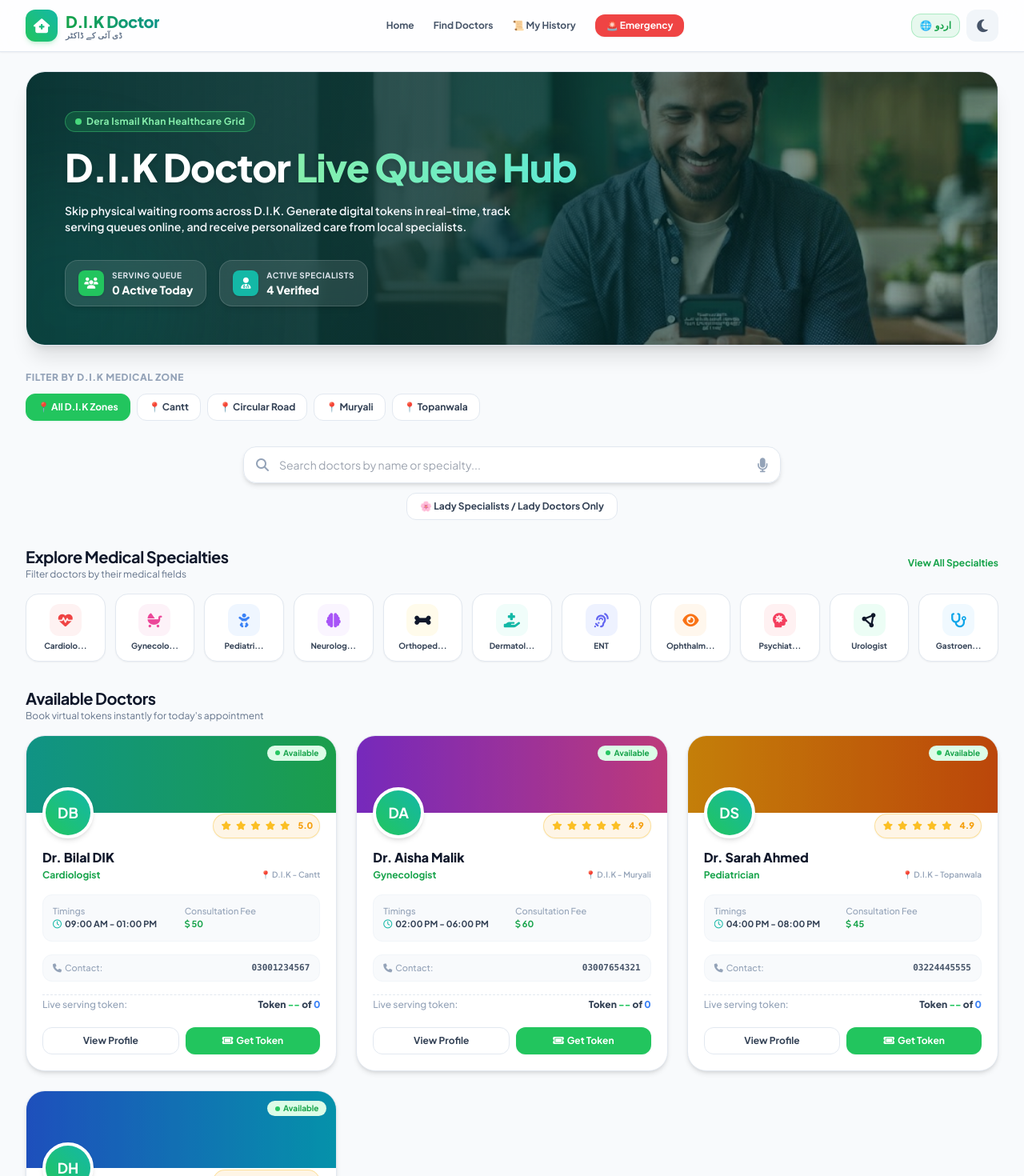
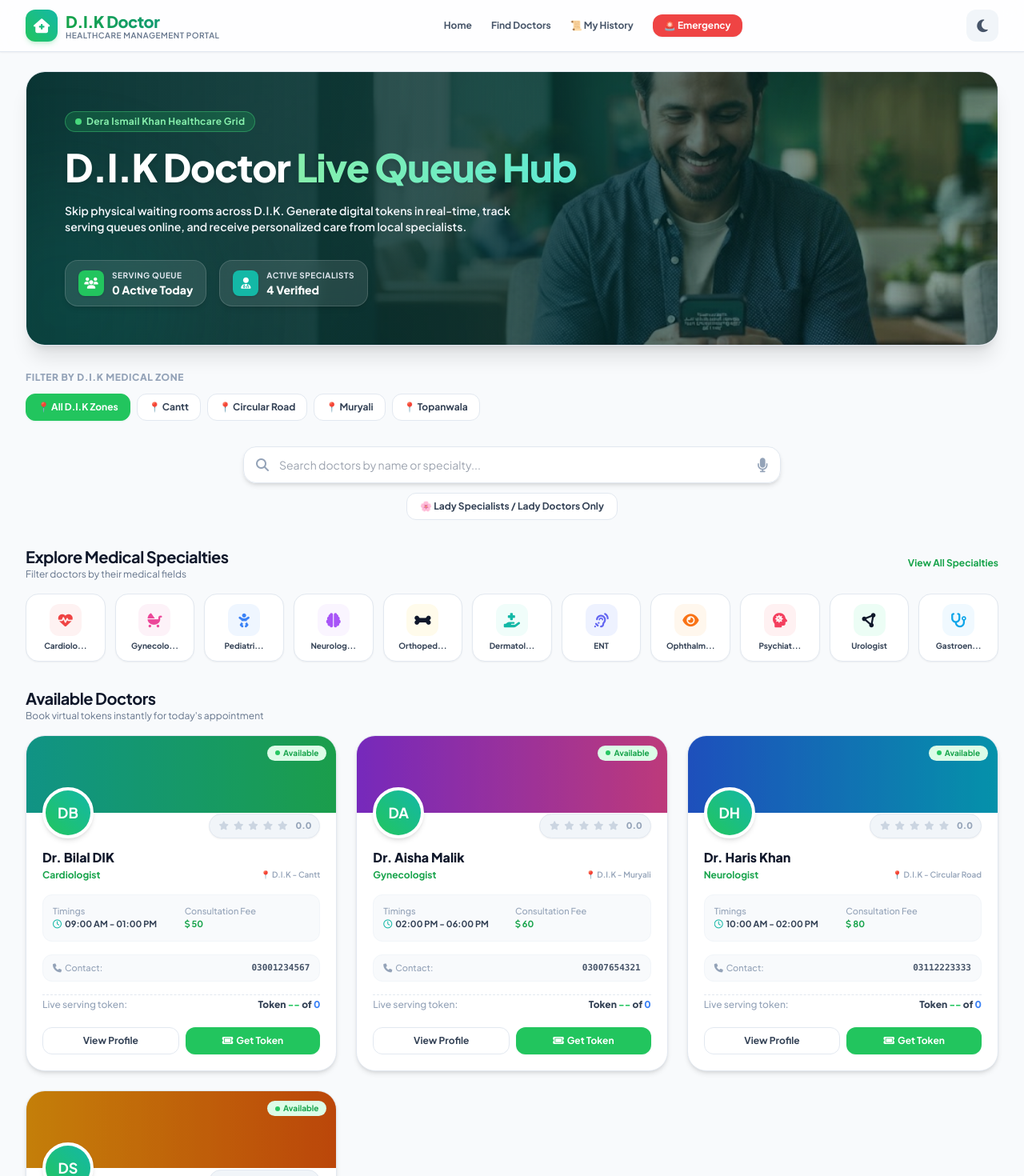
Before and after one commit to tanveermedaveer-jpg/D.I.K-Doctor, a React (Vite) app: page / in a window 1280 px wide. Shown: the top 1470 px of the page at 80% size. Built offline with nearby package versions, Linux system fonts and the light colour scheme.

Commit message:
Permanent Fix: Empty-by-default interactive star rating system, full Urdu brand title localization (ڈی آئی کے ڈاکٹر), and clean header without duplicate language toggle

```diff
--- a/src/App.jsx
+++ b/src/App.jsx
@@ -572,9 +572,13 @@ export default function App() {
     const docIndex = doctors.findIndex(d => d.id === docId);
     if (docIndex === -1) return;
     const doc = doctors[docIndex];
-    const currentRating = typeof doc.rating === 'number' ? doc.rating : 5.0;
-    const count = doc.ratingCount || 1;
-    const updatedAvg = parseFloat(((currentRating * count + ratingVal) / (count + 1)).toFixed(1));
+    const currentRating = typeof doc.rating === 'number' ? doc.rating : 0;
+    const count = doc.ratingCount || 0;
+
+    let updatedAvg = ratingVal;
+    if (count > 0 && currentRating > 0) {
+      updatedAvg = parseFloat(((currentRating * count + ratingVal) / (count + 1)).toFixed(1));
+    }
 
     const updatedDocs = [...doctors];
     updatedDocs[docIndex] = {
--- a/src/components/Banner.jsx
+++ b/src/components/Banner.jsx
@@ -44,7 +44,7 @@ export default function Banner({ activeTokens, activeDoctors, language }) {
         </span>
 
         <h1 className="text-3xl sm:text-4xl lg:text-5xl font-black tracking-tight leading-none text-white drop-shadow-md">
-          D.I.K Doctor <br className="sm:hidden" />
+          {isUrdu ? 'ڈی آئی کے ڈاکٹر' : 'D.I.K Doctor'} <br className="sm:hidden" />
           <span className="bg-gradient-to-r from-green-300 to-teal-300 bg-clip-text text-transparent">{trans.hubTitle}</span>
         </h1>
 
--- a/src/components/DoctorCard.jsx
+++ b/src/components/DoctorCard.jsx
@@ -1,6 +1,7 @@
-import React from 'react';
+import React, { useState } from 'react';
 
 export default function DoctorCard({ doc, onViewProfile, onGetToken, language, onRateDoctor }) {
+  const [hoverStar, setHoverStar] = useState(0);
   const nameInitials = doc.name.split(' ').map(n => n[0]).join('').slice(0, 2);
   const isUrdu = language === 'ur';
 
@@ -59,25 +60,36 @@ export default function DoctorCard({ doc, onViewProfile, onGetToken, language, o
           )}
         </div>
 
-        {/* Interactive 5-Star Rating Badge */}
-        <div className="flex items-center gap-1 bg-amber-500/10 dark:bg-amber-500/20 px-2 py-1 rounded-full border border-amber-400/40 text-amber-500 dark:text-amber-400 text-[11px] font-extrabold shadow-sm shrink-0">
-          <div className="flex items-center gap-0.5" title="Click stars to rate doctor">
-            {[1, 2, 3, 4, 5].map(star => (
+        {/* Empty-by-default Interactive 5-Star Rating Badge */}
+        <div className="flex items-center gap-1 bg-slate-100 dark:bg-slate-800/80 px-2.5 py-1 rounded-full border border-slate-200 dark:border-slate-700 text-[11px] font-extrabold shadow-sm shrink-0">
+          <div
+            className="flex items-center gap-0.5"
+            onMouseLeave={() => setHoverStar(0)}
+            title="Click stars to rate doctor"
+          >
+            {[1, 2, 3, 4, 5].map(star => {
+              const activeRating = hoverStar > 0 ? hoverStar : (doc.rating || 0);
+              const isFilled = star <= Math.round(activeRating);
+              return (
                 <button
                   key={star}
                   type="button"
+                  onMouseEnter={() => setHoverStar(star)}
                   onClick={(e) => {
                     e.stopPropagation();
                     if (onRateDoctor) onRateDoctor(doc.id, star);
                   }}
-                className="hover:scale-125 transition-transform p-0.5 text-amber-400 focus:outline-none"
+                  className="hover:scale-125 transition-transform p-0.5 focus:outline-none"
                   title={`Rate ${star} star${star > 1 ? 's' : ''}`}
                 >
-                <i className={`fa-solid fa-star ${star <= Math.round(doc.rating || 5) ? 'text-amber-400' : 'text-slate-300 dark:text-slate-600'}`}></i>
+                  <i className={`fa-solid fa-star ${isFilled ? 'text-amber-400' : 'text-slate-300 dark:text-slate-600'}`}></i>
                 </button>
-            ))}
+              );
+            })}
           </div>
-          <span className="ml-1 text-[11px] font-black">{doc.rating ? (typeof doc.rating === 'number' ? doc.rating.toFixed(1) : doc.rating) : '5.0'}</span>
+          <span className={`ml-1 text-[11px] font-black ${doc.rating > 0 ? 'text-amber-500 dark:text-amber-400' : 'text-slate-400'}`}>
+            {doc.rating && doc.rating > 0 ? (typeof doc.rating === 'number' ? doc.rating.toFixed(1) : doc.rating) : '0.0'}
+          </span>
         </div>
       </div>
 
--- a/src/components/Footer.jsx
+++ b/src/components/Footer.jsx
@@ -42,7 +42,7 @@ export default function Footer({
               <div className="w-8 h-8 rounded-lg bg-green-500/20 text-green-405 flex items-center justify-center text-base">
                 <i className="fa-solid fa-house-medical"></i>
               </div>
-              <span className="font-extrabold text-base text-white tracking-tight">D.I.K Doctor</span>
+              <span className="font-extrabold text-base text-white tracking-tight">{isUrdu ? 'ڈی آئی کے ڈاکٹر' : 'D.I.K Doctor'}</span>
             </div>
             <p className="text-xs text-slate-500 font-medium leading-relaxed">{trans.tagline}</p>
             <p className="text-[10px] text-slate-600 font-medium pt-1">{trans.copyright}</p>
--- a/src/components/Header.jsx
+++ b/src/components/Header.jsx
@@ -59,10 +59,10 @@ export default function Header({
           </div>
           <div>
             <span className="font-extrabold text-xl tracking-tight bg-gradient-to-r from-green-600 to-teal-600 dark:from-green-400 dark:to-teal-400 bg-clip-text text-transparent block">
-              D.I.K Doctor
+              {isUrdu ? 'ڈی آئی کے ڈاکٹر' : 'D.I.K Doctor'}
             </span>
             <span className="block text-[10px] text-slate-500 dark:text-slate-400 font-semibold tracking-wider uppercase -mt-1">
-              ڈی آئی کے ڈاکٹر
+              {isUrdu ? 'آن لائن ہیلتھ سروسز' : 'Healthcare Management Portal'}
             </span>
           </div>
         </button>
@@ -82,18 +82,6 @@ export default function Header({
 
         {/* Header Right Actions */}
         <div className="flex items-center gap-2">
-          {/* Language Toggle Button */}
-          {onLanguageChange && (
-            <button
-              onClick={() => onLanguageChange(language === 'ur' ? 'en' : 'ur')}
-              className="px-2.5 py-1.5 rounded-xl bg-green-500/10 dark:bg-green-500/20 text-green-600 dark:text-green-400 border border-green-500/30 text-xs font-black transition-all hover:bg-green-500 hover:text-white flex items-center gap-1 shrink-0"
-              title="Toggle Language"
-            >
-              <span>🌐</span>
-              <span>{language === 'ur' ? 'ENG' : 'اردو'}</span>
-            </button>
-          )}
-
           {/* Light/Dark Mode Switch */}
           <button
             onClick={toggleDarkMode}
--- a/src/pages/HomePage.jsx
+++ b/src/pages/HomePage.jsx
@@ -80,10 +80,10 @@ export default function HomePage({
     return matchesSearch && matchesSpecialty && matchesCity && matchesZone && matchesLady;
   });
 
-  // Sort doctors by 5-Star rating descending (highest rating first)
+  // Sort doctors by rating descending (highest rated first, unrated below)
   const sortedDocs = [...filteredDocs].sort((a, b) => {
-    const rA = typeof a.rating === 'number' ? a.rating : 5.0;
-    const rB = typeof b.rating === 'number' ? b.rating : 5.0;
+    const rA = typeof a.rating === 'number' ? a.rating : 0;
+    const rB = typeof b.rating === 'number' ? b.rating : 0;
     return rB - rA;
   });
 
--- a/src/services/storage.js
+++ b/src/services/storage.js
@@ -14,7 +14,8 @@ const INITIAL_DOCTORS = [
     queue: [],
     city: "D.I.K",
     zone: "Cantt",
-    rating: 5.0
+    rating: 0,
+    ratingCount: 0
   },
   {
     id: "doc-2",
@@ -31,7 +32,8 @@ const INITIAL_DOCTORS = [
     queue: [],
     city: "D.I.K",
     zone: "Muryali",
-    rating: 4.9
+    rating: 0,
+    ratingCount: 0
   },
   {
     id: "doc-3",
@@ -48,7 +50,8 @@ const INITIAL_DOCTORS = [
     queue: [],
     city: "D.I.K",
     zone: "Circular Road",
-    rating: 4.8
+    rating: 0,
+    ratingCount: 0
   },
   {
     id: "doc-4",
@@ -65,7 +68,8 @@ const INITIAL_DOCTORS = [
     queue: [],
     city: "D.I.K",
     zone: "Topanwala",
-    rating: 4.9
+    rating: 0,
+    ratingCount: 0
   }
 ];
 
```
Lines whose indentation alone changed are shown as unchanged.
